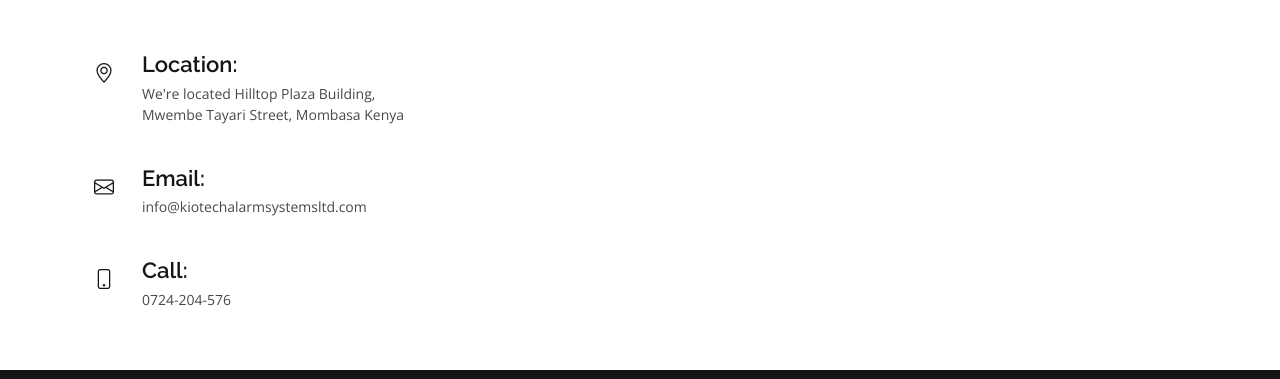
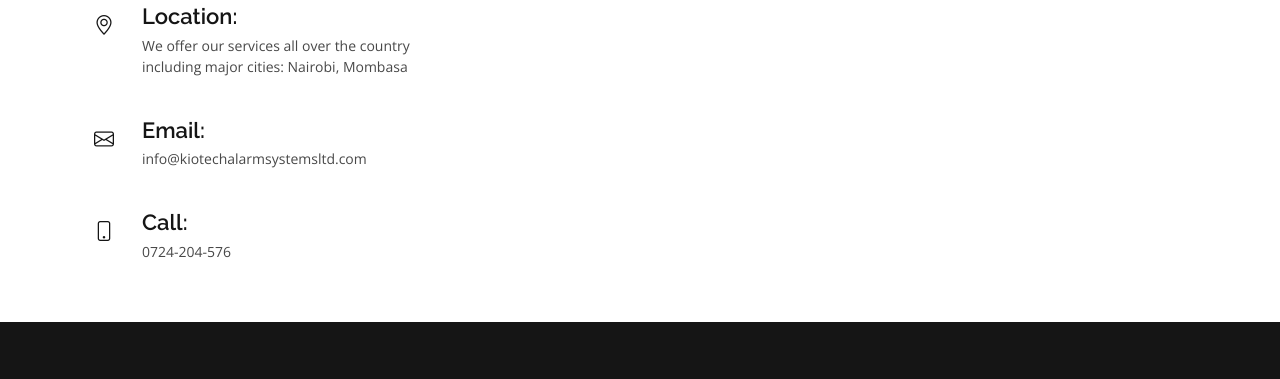
Before and after one commit to eyern/kiotech, a plain HTML site: page index.html in a window 1280 px wide. Shown: the part 6448-6827 px from the top of the page. Drawn offline with nearby package versions, Linux system fonts and the light colour scheme; a script that the page names is missing.

Commit message:
company policies

```diff
--- a/index.html
+++ b/index.html
@@ -501,18 +501,13 @@
         </div>
 
         <div>
-          <iframe src="https://www.google.com/maps/embed?pb=!1m18!1m12!1m3!1d7959.627228195928!2d39.66377064120724!3d-4.058392383661391!2m3!1f0!2f0!3f0!3m2!1i1024!2i768!4f13.1!3m3!1m2!1s0x184012df1a2bace1%3A0x811fe33c838d3841!2sMwembe%20Tayari%2C%20Mombasa!5e0!3m2!1sen!2ske!4v1704254357383!5m2!1sen!2ske" width="400" height="300" style="border:0;" allowfullscreen="" loading="lazy" referrerpolicy="no-referrer-when-downgrade"></iframe>        <div class="row mt-5">
-
+          <iframe src="https://www.google.com/maps/embed?pb=!1m18!1m12!1m3!1d510564.65107988653!2d36.5177334104462!3d-1.3031873859975642!2m3!1f0!2f0!3f0!3m2!1i1024!2i768!4f13.1!3m3!1m2!1s0x182f1172d84d49a7%3A0xf7cf0254b297924c!2sNairobi!5e0!3m2!1sen!2ske!4v1704543510891!5m2!1sen!2ske" width="400" height="300" style="border:0;" allowfullscreen="" loading="lazy" referrerpolicy="no-referrer-when-downgrade"></iframe>
           <div class="col-lg-4">
             <div class="info">
               <div class="address">
                 <i class="bi bi-geo-alt"></i>
                 <h4>Location:</h4>
-                <p>We're located Hilltop Plaza Building,
-
-                  Mwembe Tayari Street,
-
-                  Mombasa Kenya</p>
+                <p>We offer our services all over the country including major cities: Nairobi, Mombasa</p>
               </div>
 
               <div class="email">
```
